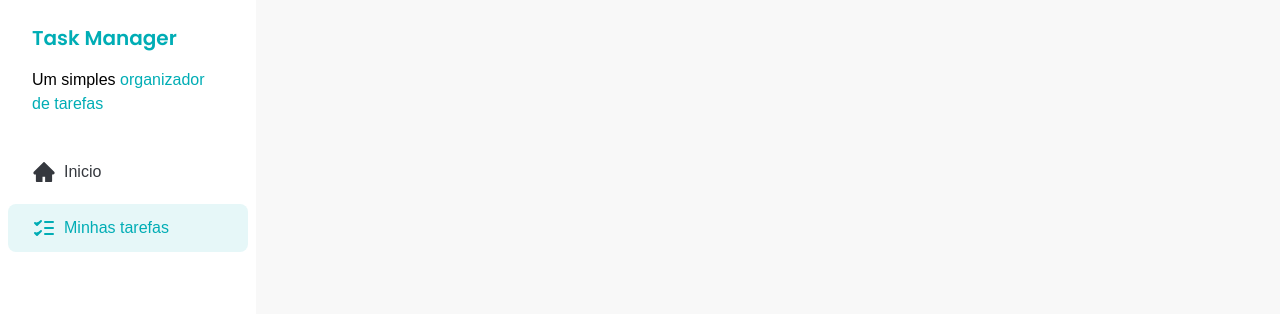
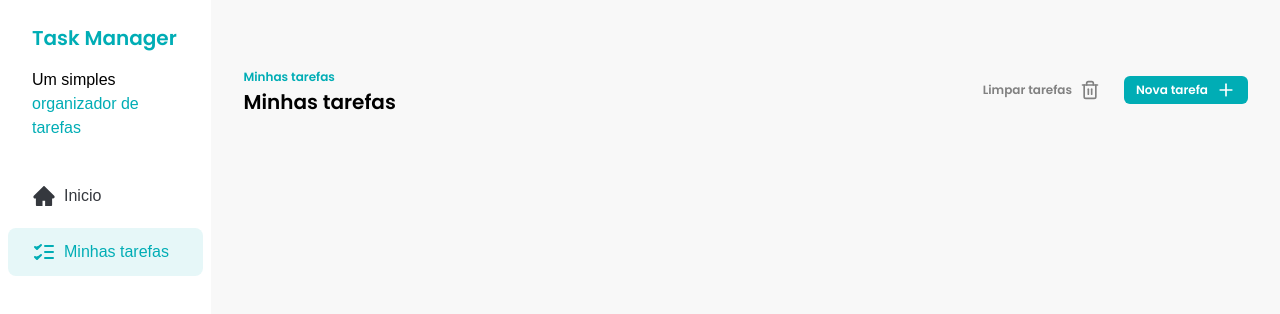
Before and after one commit to olgaluisa/task-manager, a React (Vite) app: page / in a window 1280 px wide. Shown: the top 314 px of the page. Built offline with nearby package versions, Linux system fonts and the light colour scheme; a web font is replaced by a local one.

Commit message:
feat: add Tasks and Button components and father icons lib

```diff
--- a/package.json
+++ b/package.json
@@ -14,6 +14,7 @@
     "@tailwindcss/vite": "^4.1.11",
     "react": "^19.1.0",
     "react-dom": "^19.1.0",
+    "react-feather": "^2.0.10",
     "tailwindcss": "^4.1.11"
   },
   "devDependencies": {
--- a/src/App.jsx
+++ b/src/App.jsx
@@ -1,10 +1,12 @@
 import Sidebar from './components/Sidebar'
+import Tasks from './components/Tasks'
 
 function App() {
   return (
-    <>
+    <main className="flex">
       <Sidebar />
-    </>
+      <Tasks />
+    </main>
   )
 }
 
--- /dev/null
+++ b/src/components/Button.jsx
@@ -0,0 +1,19 @@
+const Button = ({ children, variant = 'primary' }) => {
+  const getVariantClasses = () => {
+    if (variant === 'primary') {
+      return 'bg-[#00adb5] text-white'
+    }
+    if (variant === 'ghost') {
+      return 'bg-transparent text-[#818181] '
+    }
+  }
+  return (
+    <button
+      className={`flex cursor-pointer items-center gap-2 rounded-md px-3 py-1 text-xs font-semibold transition hover:opacity-75 ${getVariantClasses()}`}
+    >
+      {children}
+    </button>
+  )
+}
+
+export default Button
--- /dev/null
+++ b/src/components/Tasks.jsx
@@ -0,0 +1,30 @@
+import Button from './Button'
+import { Plus, Trash2 } from 'react-feather'
+
+const Tasks = () => {
+  return (
+    <section className="w-full px-8 py-16">
+      <section className="flex w-full items-center justify-between">
+        <div>
+          <span className="text-xs font-semibold text-[#00adb5]">
+            Minhas tarefas
+          </span>
+          <h2 className="text-xl font-semibold">Minhas tarefas</h2>
+        </div>
+        <div className="flex items-center gap-3">
+          <Button variant="ghost">
+            Limpar tarefas
+            <Trash2 size={20} />
+          </Button>
+          <Button variant="primary">
+            Nova tarefa
+            <Plus size={20} />
+          </Button>
+        </div>
+      </section>
+      <section></section>
+    </section>
+  )
+}
+
+export default Tasks
```
Also changed, not shown: 1 other file (tests, documents, lock files or other folders).
